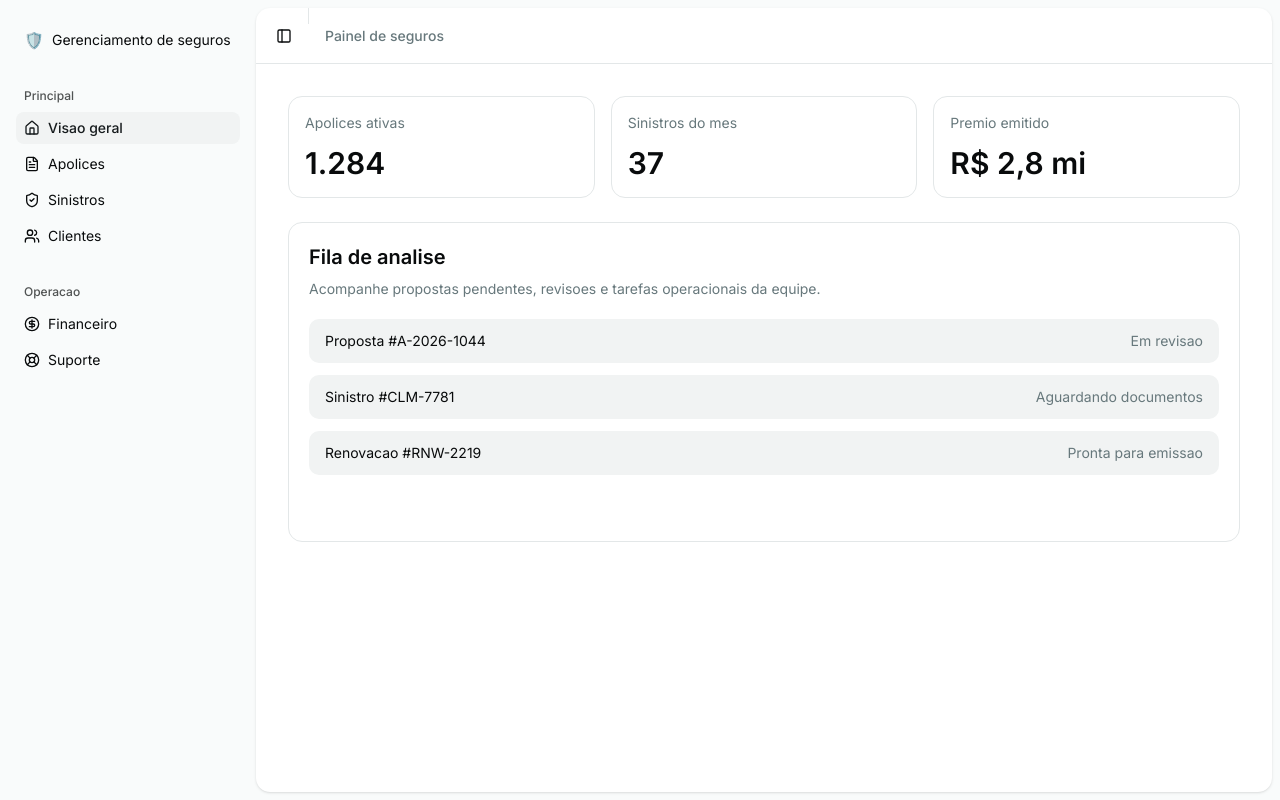
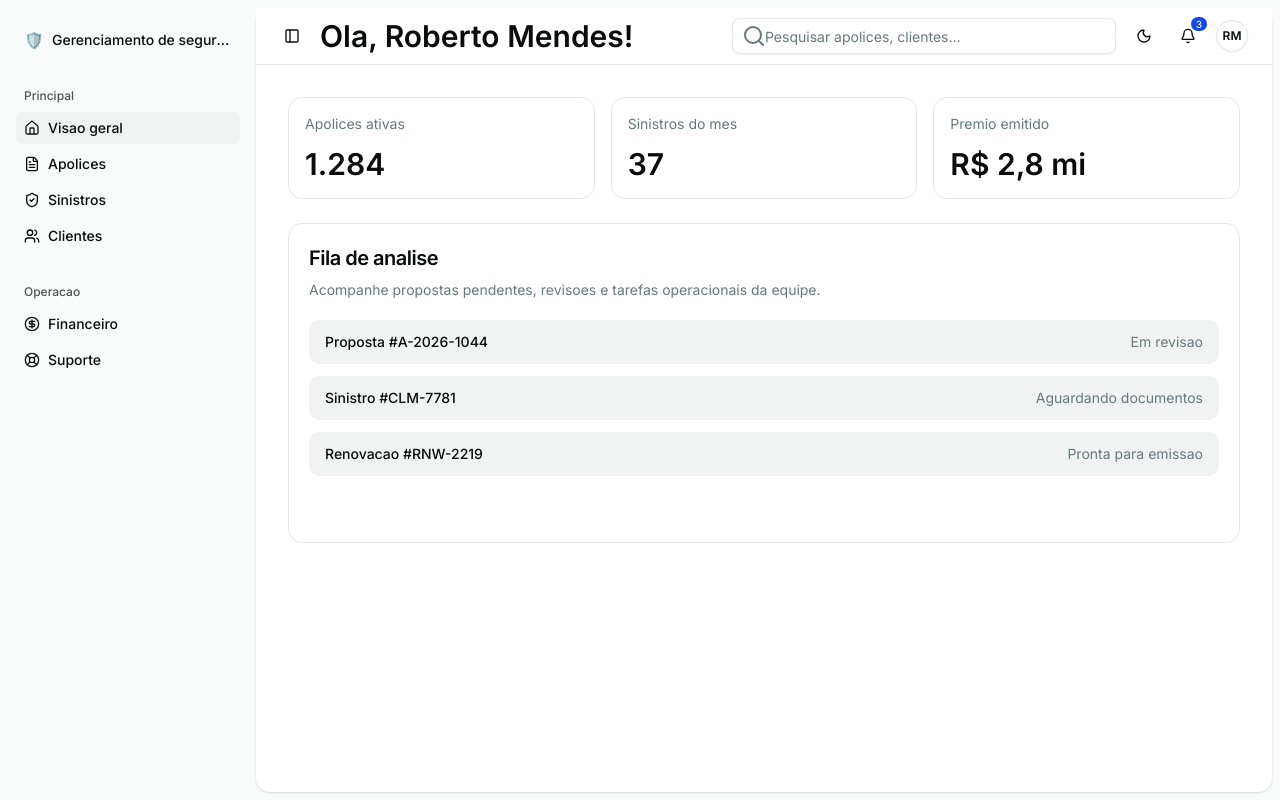
Before and after one commit to InsuranceManagement/insurance-management, a Next.js app in the folder frontend/: page / in a window 1280 px wide. Built offline with nearby package versions, Linux system fonts and the light colour scheme.

Commit message:
feat: header + core components

```diff
--- a/frontend/src/app/layout.tsx
+++ b/frontend/src/app/layout.tsx
@@ -1,11 +1,8 @@
 import { cn } from "@/shared/lib/utils"
+import { AppHeader } from "@/shared/components/AppHeader/app-header"
 import { AppSidebar } from "@/shared/components/AppSidebar/app-sidebar"
-import { Separator } from "@/shared/components/ui/separator"
-import {
-  SidebarInset,
-  SidebarProvider,
-  SidebarTrigger,
-} from "@/shared/components/ui/sidebar"
+import { Box } from "@/shared/components/ui/box"
+import { SidebarInset, SidebarProvider } from "@/shared/components/ui/sidebar"
 import { TooltipProvider } from "@/shared/components/ui/tooltip"
 import type { Metadata } from "next"
 import { Geist, Geist_Mono, Inter } from "next/font/google"
@@ -50,14 +47,8 @@ export default function RootLayout({
           <SidebarProvider>
             <AppSidebar />
             <SidebarInset>
-              <header className="flex h-14 shrink-0 items-center gap-2 border-b px-4">
-                <SidebarTrigger className="-ml-1" />
-                <Separator orientation="vertical" className="mr-2 h-4" />
-                <p className="text-sm font-medium text-muted-foreground">
-                  Painel de seguros
-                </p>
-              </header>
-              <div className="flex flex-1 flex-col">{children}</div>
+              <AppHeader />
+              <Box className="flex-1 flex-col">{children}</Box>
             </SidebarInset>
           </SidebarProvider>
         </TooltipProvider>
--- a/frontend/src/app/page.tsx
+++ b/frontend/src/app/page.tsx
@@ -1,46 +1,65 @@
+import { Box } from "@/shared/components/ui/box"
+import { Typography } from "@/shared/components/ui/typography"
+
 export default function Home() {
   return (
     <main className="flex flex-1 flex-col gap-6 p-6 md:p-8">
       <section className="grid auto-rows-min gap-4 md:grid-cols-3">
         <article className="rounded-xl border bg-card p-4">
-          <p className="text-sm text-muted-foreground">Apolices ativas</p>
-          <p className="mt-3 text-3xl font-semibold">1.284</p>
+          <Typography variant="muted">Apolices ativas</Typography>
+          <Typography variant="large" className="mt-3 text-3xl">
+            1.284
+          </Typography>
         </article>
         <article className="rounded-xl border bg-card p-4">
-          <p className="text-sm text-muted-foreground">Sinistros do mes</p>
-          <p className="mt-3 text-3xl font-semibold">37</p>
+          <Typography variant="muted">Sinistros do mes</Typography>
+          <Typography variant="large" className="mt-3 text-3xl">
+            37
+          </Typography>
         </article>
         <article className="rounded-xl border bg-card p-4">
-          <p className="text-sm text-muted-foreground">Premio emitido</p>
-          <p className="mt-3 text-3xl font-semibold">R$ 2,8 mi</p>
+          <Typography variant="muted">Premio emitido</Typography>
+          <Typography variant="large" className="mt-3 text-3xl">
+            R$ 2,8 mi
+          </Typography>
         </article>
       </section>
 
       <section className="min-h-80 rounded-xl border bg-card p-5">
-        <h1 className="text-xl font-semibold">Fila de analise</h1>
-        <p className="mt-2 text-sm text-muted-foreground">
+        <Typography variant="h4" className="text-xl">
+          Fila de analise
+        </Typography>
+        <Typography variant="muted" className="mt-2">
           Acompanhe propostas pendentes, revisoes e tarefas operacionais da
           equipe.
-        </p>
+        </Typography>
 
-        <div className="mt-5 grid gap-3">
-          <div className="flex items-center justify-between rounded-lg bg-muted px-4 py-3">
-            <span className="text-sm">Proposta #A-2026-1044</span>
-            <span className="text-sm text-muted-foreground">Em revisao</span>
-          </div>
-          <div className="flex items-center justify-between rounded-lg bg-muted px-4 py-3">
-            <span className="text-sm">Sinistro #CLM-7781</span>
-            <span className="text-sm text-muted-foreground">
-              Aguardando documentos
-            </span>
-          </div>
-          <div className="flex items-center justify-between rounded-lg bg-muted px-4 py-3">
-            <span className="text-sm">Renovacao #RNW-2219</span>
-            <span className="text-sm text-muted-foreground">
-              Pronta para emissao
-            </span>
-          </div>
-        </div>
+        <Box className="mt-5 grid gap-3">
+          <Box className="items-center justify-between rounded-lg bg-muted px-4 py-3">
+            <Typography asChild variant="small">
+              <span>Proposta #A-2026-1044</span>
+            </Typography>
+            <Typography asChild variant="muted">
+              <span>Em revisao</span>
+            </Typography>
+          </Box>
+          <Box className="items-center justify-between rounded-lg bg-muted px-4 py-3">
+            <Typography asChild variant="small">
+              <span>Sinistro #CLM-7781</span>
+            </Typography>
+            <Typography asChild variant="muted">
+              <span>Aguardando documentos</span>
+            </Typography>
+          </Box>
+          <Box className="items-center justify-between rounded-lg bg-muted px-4 py-3">
+            <Typography asChild variant="small">
+              <span>Renovacao #RNW-2219</span>
+            </Typography>
+            <Typography asChild variant="muted">
+              <span>Pronta para emissao</span>
+            </Typography>
+          </Box>
+        </Box>
       </section>
     </main>
   )
--- /dev/null
+++ b/frontend/src/shared/components/AppHeader/app-header.tsx
@@ -0,0 +1,76 @@
+"use client"
+
+import { BellIcon, MoonIcon, SearchIcon, SunIcon } from "lucide-react"
+
+import { Box } from "@/shared/components/ui/box"
+import { Button } from "@/shared/components/ui/button"
+import { Input } from "@/shared/components/ui/input"
+import { SidebarTrigger } from "@/shared/components/ui/sidebar"
+import { Typography } from "@/shared/components/ui/typography"
+import { useTheme } from "@/shared/hooks/use-theme"
+
+export function AppHeader() {
+  const { isDark, toggleTheme } = useTheme()
+
+  return (
+    <header className="border-b bg-background">
+      <Box className="h-14 items-center gap-3 px-4 md:px-6">
+        <SidebarTrigger className="-ml-1" />
+
+        <Typography
+          variant="large"
+          className="min-w-0 flex-1 truncate text-base md:text-3xl"
+        >
+          Ola, Roberto Mendes!
+        </Typography>
+
+        <Box className="relative hidden w-full max-w-sm md:block">
+          <SearchIcon className="pointer-events-none absolute top-1/2 left-2.5 -translate-y-1/2 text-muted-foreground" />
+          <Input
+            className="h-9 bg-card pl-8"
+            placeholder="Pesquisar apolices, clientes..."
+            aria-label="Pesquisar apolices"
+          />
+        </Box>
+
+        <Button
+          type="button"
+          variant="ghost"
+          size="icon-sm"
+          aria-label={isDark ? "Ativar tema claro" : "Ativar tema escuro"}
+          onClick={toggleTheme}
+        >
+          {isDark ? <SunIcon /> : <MoonIcon />}
+        </Button>
+
+        <Button
+          variant="ghost"
+          size="icon-sm"
+          className="relative"
+          aria-label="Notificacoes"
+        >
+          <BellIcon />
+          <Typography
+            asChild
+            variant="small"
+            className="absolute -top-1 -right-1 inline-flex min-w-4 items-center justify-center rounded-full bg-primary px-1 text-[10px] text-primary-foreground"
+          >
+            <span>3</span>
+          </Typography>
+        </Button>
+
+        <Button
+          type="button"
+          variant="outline"
+          size="icon-sm"
+          className="rounded-full bg-card text-xs font-semibold"
+          aria-label="Perfil do usuario"
+        >
+          <Typography asChild variant="small" className="text-xs font-semibold">
+            <span>RM</span>
+          </Typography>
+        </Button>
+      </Box>
+    </header>
+  )
+}
--- a/frontend/src/shared/components/AppSidebar/app-sidebar.tsx
+++ b/frontend/src/shared/components/AppSidebar/app-sidebar.tsx
@@ -13,7 +13,6 @@ import {
 import {
   Sidebar,
   SidebarContent,
-  SidebarFooter,
   SidebarGroup,
   SidebarGroupContent,
   SidebarGroupLabel,
@@ -23,6 +22,7 @@ import {
   SidebarMenuItem,
   SidebarRail,
 } from "@/shared/components/ui/sidebar"
+import { Typography } from "@/shared/components/ui/typography"
 
 const mainItems = [
   {
@@ -77,9 +77,13 @@ export function AppSidebar() {
                 <span aria-hidden className="text-base leading-none">
                   🛡️
                 </span>
-                <span className="group-data-[collapsible=icon]:hidden">
-                  Gerenciamento de seguros
-                </span>
+                <Typography
+                  asChild
+                  variant="small"
+                  className="group-data-[collapsible=icon]:hidden"
+                >
+                  <span>Gerenciamento de seguros</span>
+                </Typography>
               </Link>
             </SidebarMenuButton>
           </SidebarMenuItem>
@@ -100,7 +104,9 @@ export function AppSidebar() {
                   >
                     <Link href={item.href}>
                       <item.icon />
-                      <span>{item.title}</span>
+                      <Typography asChild variant="small">
+                        <span>{item.title}</span>
+                      </Typography>
                     </Link>
                   </SidebarMenuButton>
                 </SidebarMenuItem>
@@ -118,7 +124,9 @@ export function AppSidebar() {
                   <SidebarMenuButton asChild tooltip={item.title}>
                     <Link href={item.href}>
                       <item.icon />
-                      <span>{item.title}</span>
+                      <Typography asChild variant="small">
+                        <span>{item.title}</span>
+                      </Typography>
                     </Link>
                   </SidebarMenuButton>
                 </SidebarMenuItem>
--- /dev/null
+++ b/frontend/src/shared/components/ui/box.tsx
@@ -0,0 +1,18 @@
+import * as React from "react"
+import { Slot } from "radix-ui"
+
+import { cn } from "@/shared/lib/utils"
+
+function Box({
+  className,
+  asChild = false,
+  ...props
+}: React.ComponentProps<"div"> & {
+  asChild?: boolean
+}) {
+  const Comp = asChild ? Slot.Root : "div"
+
+  return <Comp data-slot="box" className={cn("flex", className)} {...props} />
+}
+
+export { Box }
--- /dev/null
+++ b/frontend/src/shared/components/ui/typography.tsx
@@ -0,0 +1,95 @@
+import * as React from "react"
+import { cva, type VariantProps } from "class-variance-authority"
+import { Slot } from "radix-ui"
+
+import { cn } from "@/shared/lib/utils"
+
+const typographyVariants = cva("text-foreground", {
+  variants: {
+    variant: {
+      display: "scroll-m-20 text-5xl font-semibold tracking-tight",
+      h1: "scroll-m-20 text-4xl font-semibold tracking-tight",
+      h2: "scroll-m-20 text-3xl font-semibold tracking-tight",
+      h3: "scroll-m-20 text-2xl font-semibold tracking-tight",
+      h4: "scroll-m-20 text-xl font-semibold tracking-tight",
+      p: "leading-7",
+      lead: "text-lg text-muted-foreground",
+      large: "text-lg font-semibold",
+      small: "text-sm font-medium",
+      muted: "text-sm text-muted-foreground",
+      code: "relative rounded bg-muted px-[0.3rem] py-[0.2rem] font-mono text-sm font-semibold",
+      blockquote: "border-l-2 pl-6 italic",
+    },
+  },
+  defaultVariants: {
+    variant: "p",
+  },
+})
+
+type TypographyVariant = NonNullable<
+  VariantProps<typeof typographyVariants>["variant"]
+>
+
+type TypographyProps = React.HTMLAttributes<HTMLElement> &
+  Omit<VariantProps<typeof typographyVariants>, "variant"> & {
+    variant?: TypographyVariant
+    asChild?: boolean
+  }
+
+type TypographyTag =
+  | "h1"
+  | "h2"
+  | "h3"
+  | "h4"
+  | "p"
+  | "small"
+  | "code"
+  | "blockquote"
+
+const variantElementMap: Record<TypographyVariant, TypographyTag> = {
+  display: "h1",
+  h1: "h1",
+  h2: "h2",
+  h3: "h3",
+  h4: "h4",
+  p: "p",
+  lead: "p",
+  large: "p",
+  small: "small",
+  muted: "p",
+  code: "code",
+  blockquote: "blockquote",
+}
+
+function Typography({
+  className,
+  variant = "p",
+  asChild = false,
+  ...props
+}: TypographyProps) {
+  const classes = cn(typographyVariants({ variant }), className)
+
+  if (asChild) {
+    return (
+      <Slot.Root
+        data-slot="typography"
+        data-variant={variant}
+        className={classes}
+        {...props}
+      />
+    )
+  }
+
+  const Element = variantElementMap[variant]
+
+  return (
+    <Element
+      data-slot="typography"
+      data-variant={variant}
+      className={classes}
+      {...props}
+    />
+  )
+}
+
+export { Typography, typographyVariants }
--- /dev/null
+++ b/frontend/src/shared/hooks/use-theme.ts
@@ -0,0 +1,40 @@
+import { useCallback, useEffect, useState } from "react"
+
+const THEME_STORAGE_KEY = "theme"
+
+function getShouldUseDarkTheme() {
+  const savedTheme = globalThis.localStorage.getItem(THEME_STORAGE_KEY)
+
+  if (savedTheme === "dark") return true
+
+  if (savedTheme === "light") return false
+
+  return globalThis.matchMedia("(prefers-color-scheme: dark)").matches
+}
+
+export function useTheme() {
+  const [isDark, setIsDark] = useState(false)
+
+  useEffect(() => {
+    const shouldUseDark = getShouldUseDarkTheme()
+
+    document.documentElement.classList.toggle("dark", shouldUseDark)
+    setIsDark(shouldUseDark)
+  }, [])
+
+  const toggleTheme = useCallback(() => {
+    setIsDark((currentIsDark) => {
+      const nextIsDark = !currentIsDark
+
+      document.documentElement.classList.toggle("dark", nextIsDark)
+      globalThis.localStorage.setItem(
+        THEME_STORAGE_KEY,
+        nextIsDark ? "dark" : "light",
+      )
+
+      return nextIsDark
+    })
+  }, [])
+
+  return { isDark, toggleTheme }
+}
```
Also changed, not shown: frontend/eslint.config.mjs (+10 -5 lines), 1 other file (tests, documents, lock files or other folders).
